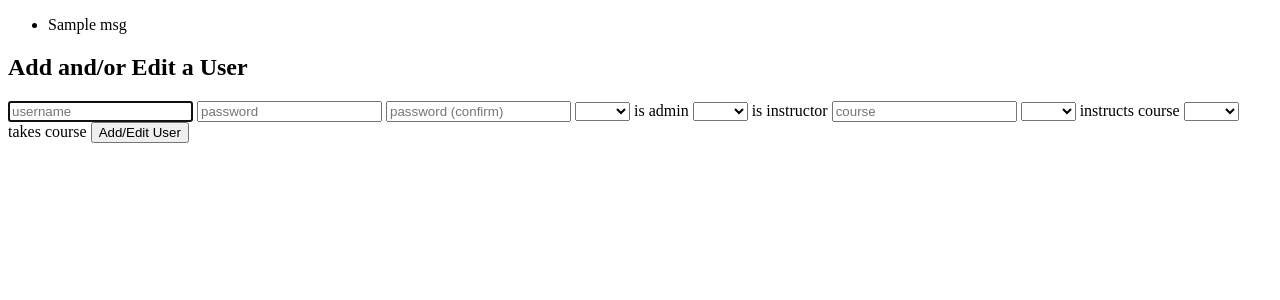
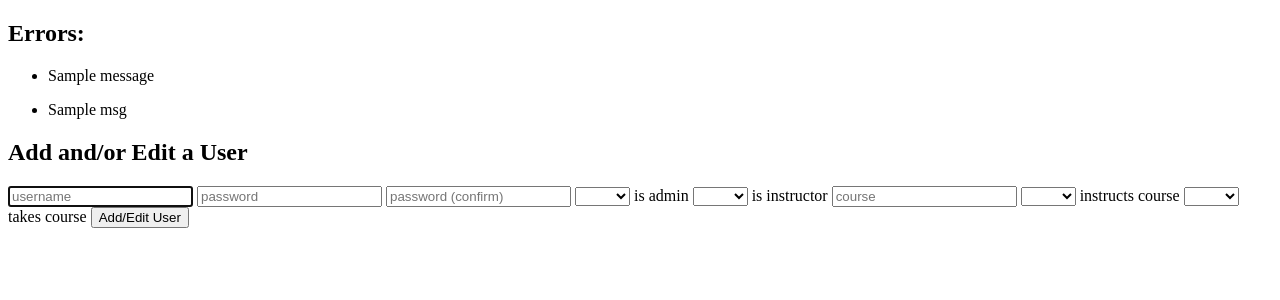
Before and after one commit to mikelmcdaniel/grade-oven, a Flask app: template src/templates/admin_edit_user.html in a window 1280 px wide. Shown: the part 26-326 px from the top of the page. Run offline with Flask 2, Linux system fonts and the light colour scheme; the template is opened without the code that fills it: most values are stand-ins (such as "Sample title", 1, 10 or a date in 2020); one stand-in notice (Sample message) is shown; parts of the project's set-up code (start-up, migrations or seed data) failed here and were passed over.

Commit message:
Make displaying errors uniform. e.g. use flask.flash and base.html to display errors.

```diff
--- a/src/server.py
+++ b/src/server.py
@@ -248,6 +248,7 @@
     course_name=course.name)
 
 def _edit_assignment(form, course_name, assignment_name, stages):
+  errors = []
   logging.info('Editing assignment "%s" in course "%s"',
                assignment_name, course_name)
   course = grade_oven.course(course_name)
@@ -273,11 +274,15 @@
           os.remove(os.path.join(df_stage.path, df_filename))
         except OSError as e:
           logging.warning('OSError when deleting "%s": %s', delete_file, e)
+          errors.append('OSError when deleting "{}": {}'.format(delete_file, e))
       except KeyError as e:
         logging.warning('Could not find stage "%s" to delete "%s": %s',
                         df_stage_name, delete_file, e)
+        errors.append('Could not find stage "{}" to delete "{}": {}'.format(
+                        df_stage_name, delete_file, e))
     else:
       logging.warning('Could not split "%s" to delete it.', delete_file)
+      errors.append('Could not split "{}" to delete it.'.format(delete_file))
   for stage in stages.stages.itervalues():
     description = form.get('description_{}'.format(stage.name))
     if description:
@@ -288,6 +293,7 @@
     files = flask.request.files.getlist('files_{}[]'.format(stage.name))
     if files:
       save_files_in_dir(files, stage.path)
+  return errors
 
 
 class GradeOvenSubmission(executor_queue_lib.Submission):
@@ -301,6 +307,8 @@
     self.stages = stages
     self.student_submission = student_submission
     self.container = None
+    self.outputs = []
+    self.errors = []
 
   def _run_stages_callback(self, stage):
     logging.info('GradeOvenSubmission._run_stages_callback %s', stage.name)
@@ -322,13 +330,11 @@
     logging.info('GradeOvenSubmission.run %s', self.description)
     self.container = executor.DockerExecutor(self.container_id, self._temp_dir)
     self.container.init()
-    outputs = []
-    errors = []
     self.student_submission.set_status('running')
     output, errs = self.container.run_stages(self.submission_dir, self.stages,
                                              self._run_stages_callback)
-    outputs.append(output)
-    errors.extend(errs)
+    self.outputs.append(output)
+    self.errors.extend(errs)
 
   def after_run(self):
     logging.info('GradeOvenSubmission.after_run %s', self.description)
@@ -369,7 +375,8 @@
     '../data/files/courses', course.name, 'assignments', assignment.name))
   if instructs_course:
     form = flask.request.form
-    _edit_assignment(form, course_name, assignment_name, stages)
+    for error in _edit_assignment(form, course_name, assignment_name, stages):
+      flask.flash(error)
   return flask.redirect(
     '/courses/{}/assignments/{}'.format(course_name, assignment_name),
     code=303)
@@ -403,6 +410,9 @@
         logging.warning(
           'Student "%s" submited assignment "%s/%s" while still in the queue.',
           user.username, course_name, assignment_name)
+        flask.flash(
+          '{} cannot submit assignment {} for {} while in the queue.'.format(
+            user.username, assignment_name, course_name))
       else:
         try:
           shutil.rmtree(submission_dir)
@@ -431,17 +441,18 @@
   stages = executor.Stages(os.path.join(
     '../data/files/courses', course.name, 'assignments', assignment.name))
   if takes_course:
-    output = student_submission.output()
-    errors = student_submission.errors()
+    submission_output = student_submission.output()
+    submission_errors = student_submission.errors()
   else:
-    output, errors = None, None
+    submission_output, submission_errors = 'no output', 'no errors'
   header_row, table = _make_grade_table(course, assignment)
   return flask.render_template(
     'courses_x_assignments_x.html', username=login.current_user.get_id(),
     instructs_course=instructs_course,
     takes_course=takes_course, course_name=course.name,
     assignment_name=assignment.name,
-    stages=stages.stages.values(), output=output, errors=errors,
+    stages=stages.stages.values(), submission_output=submission_output,
+    submission_errors=submission_errors,
     stages_desc=stages.description, header_row=header_row, table=table)
 
 @app.route('/settings', methods=['GET', 'POST'])
--- a/src/templates/admin_edit_user.html
+++ b/src/templates/admin_edit_user.html
@@ -1,12 +1,5 @@
 {% extends "base.html" %}
 {% block body %}
-{% if errors %}
-  <ul class="errors">
-    {% for error in errors %}
-    <li class="error">{{ error }}</li>
-    {% endfor %}
-  </ul>
-{% endif %}
 {% if msgs %}
   <ul class="msgs">
     {% for msg in msgs %}
--- a/src/templates/base.html
+++ b/src/templates/base.html
@@ -4,6 +4,15 @@
 {% if username %}<div class="header">
 Logged in as {{ username|e }}.  <a href="/">home</a> <a href="/settings">settings</a> <a href="/logout">logout</a>
 </div>{% endif %}
+{% with flash_errors = get_flashed_messages() %}
+  {% if errors or flash_errors %}
+<h2>Errors:</h2>
+<ul class="error">
+  {% for error in flash_errors %}<li>{{ error|e }}</li>{% endfor %}
+  {% for error in errors %}<li>{{ error|e }}</li>{% endfor %}
+</ul>
+  {% endif %}
+{% endwith %}
 <div class="page">
   {% block body %}{% endblock %}
 </div>
--- a/src/templates/courses_x_assignments_x.html
+++ b/src/templates/courses_x_assignments_x.html
@@ -35,9 +35,9 @@
 </form>
 <h3>Previous Submission:</h3>
 <h4>Output:</h4>
-<code><pre>{{ output|e }}</pre></code>
+<code><pre>{{ submission_output|e }}</pre></code>
 <h4>Errors:</h4>
-<code><pre>{{ errors|e }}</pre></code>
+<code><pre>{{ submission_errors|e }}</pre></code>
 {% endif %}
 
 {% if takes_course or instructs_course %}
--- a/src/templates/settings.html
+++ b/src/templates/settings.html
@@ -1,9 +1,6 @@
 {% extends "base.html" %}
 {% block body %}
 <h2>Settings</h2>
-{% for error in errors %}
-ERROR: {{ error|e }}<br>
-{% endfor %}
 <form method="post">
   Avatar Name: <input name="avatar_name" type="text" placeholder="{{ avatar_name|e }}"><br><br>
 
```
